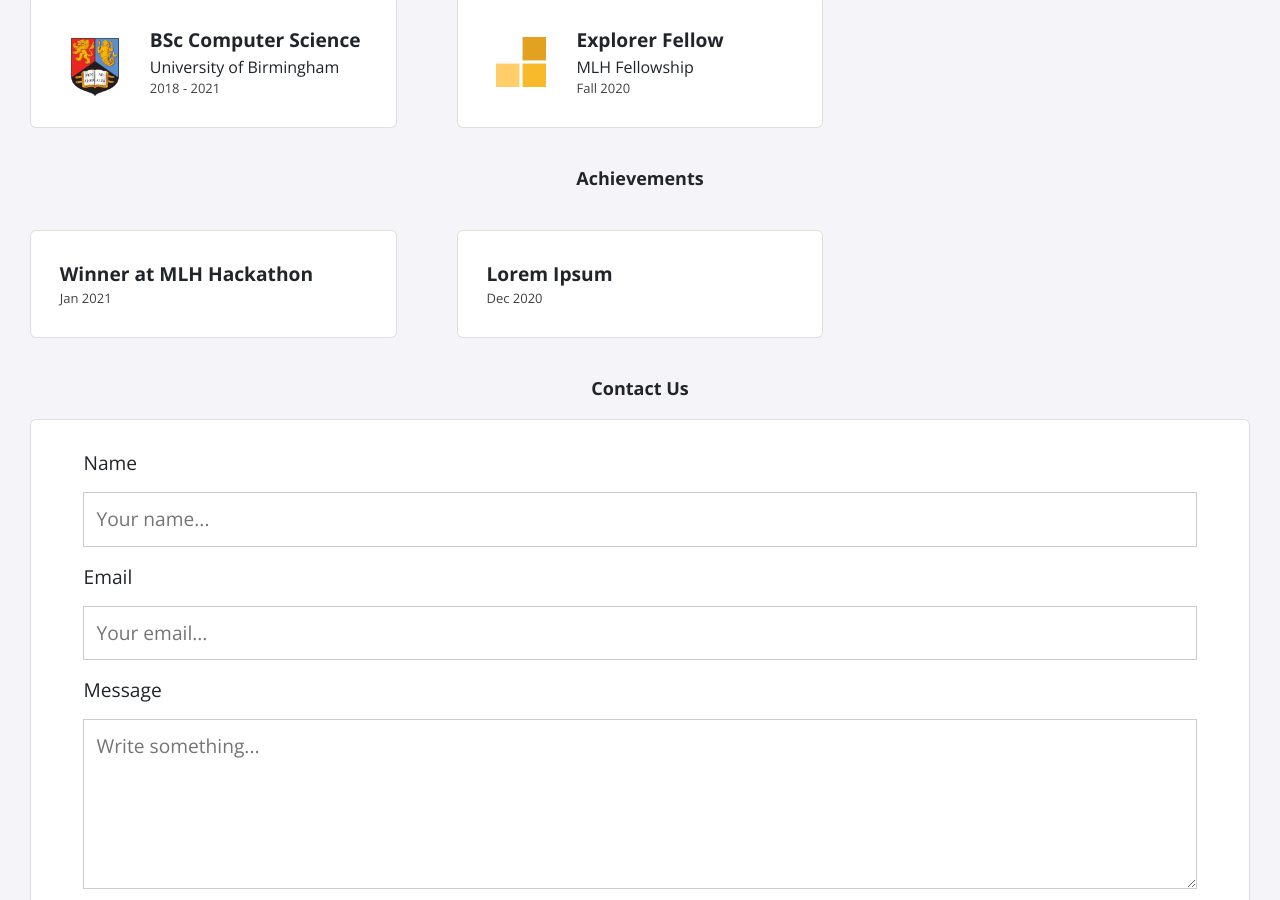
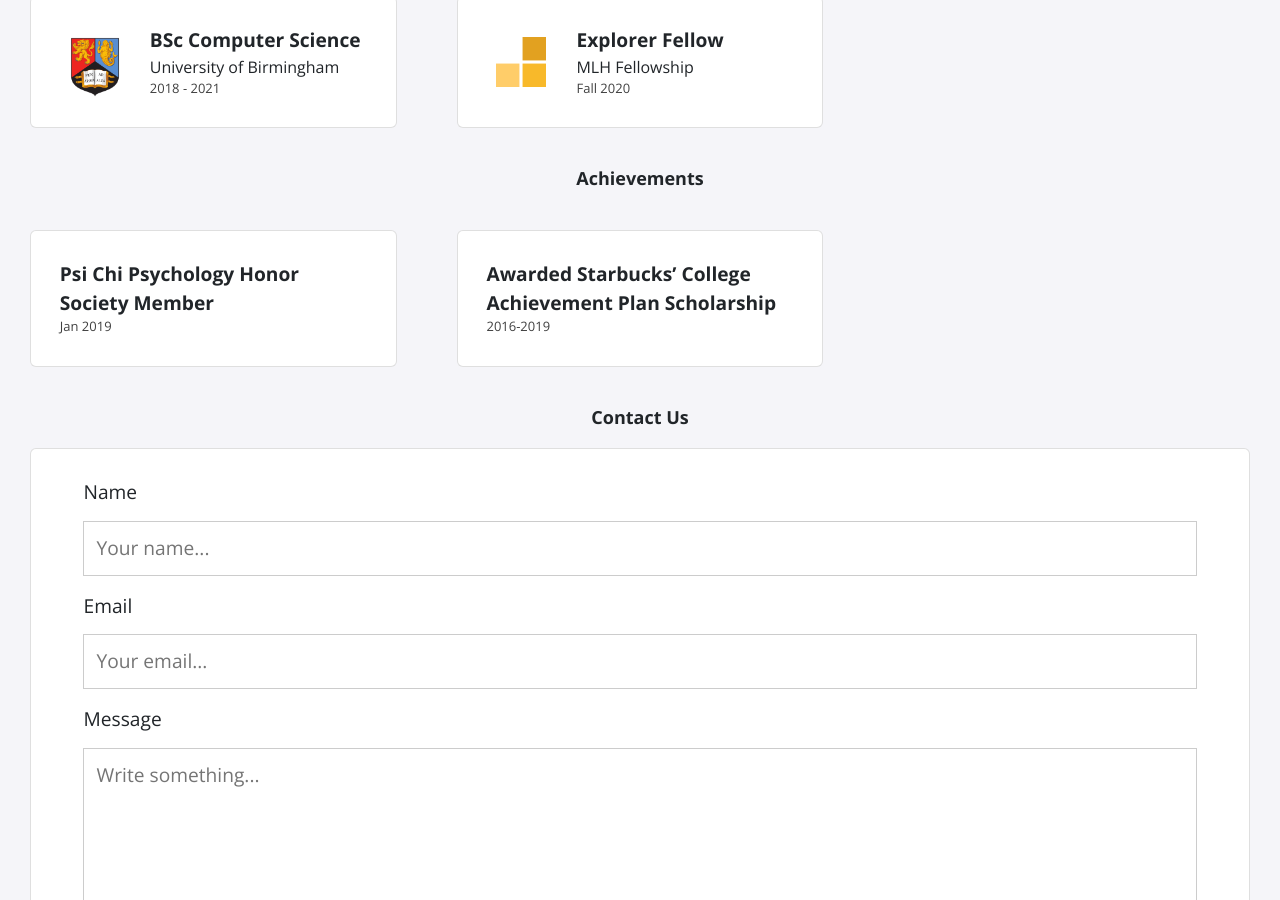
Before and after one commit to elleanne/elizabeths-portfolio, a Jekyll site: the page built from index.html, in a window 1280 px wide and 900 px high, scrolled down 1095 px. Built offline with Jekyll 4.4.1, drawn with Linux system fonts in a browser that asks for light colours; nearby versions of some CDN libraries.

Commit message:
Update achivements.yml
added personal data

```diff
--- a/_data/achievements.yml
+++ b/_data/achievements.yml
@@ -1,5 +1,5 @@
-- title: Winner at MLH Hackathon
-  date: Jan 2021
+- title: Psi Chi Psychology Honor Society Member
+  date: Jan 2019
 
-- title: Lorem Ipsum
-  date: Dec 2020
+- title: Awarded Starbucks’ College Achievement Plan Scholarship
+  date: 2016-2019
```
